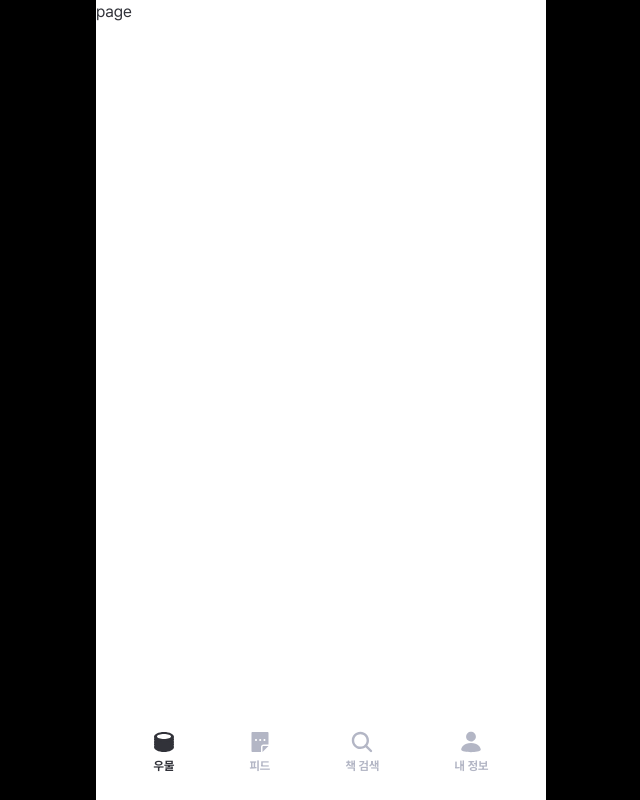
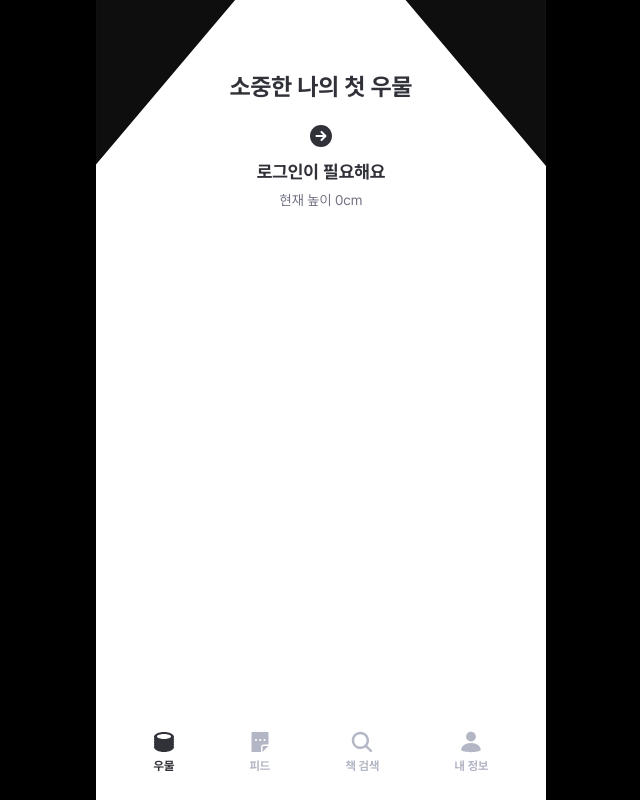
Before and after one commit to Team-Frolog/Frolog_Web, a Next.js app: page /well in a window 1280 px wide. Shown: the whole page, without its empty margins (319-959 px from the left). Built offline with nearby package versions, Linux system fonts and the light colour scheme; no server answers.

Commit message:
[Feat/#31]: 우물 헤더 구현

```diff
--- a/src/app/(main)/layout.tsx
+++ b/src/app/(main)/layout.tsx
@@ -4,7 +4,7 @@ import React from 'react';
 function MainLayout({ children }: { children: React.ReactNode }) {
   return (
     <div className='min-h-dvh w-screen bg-white text-gray-800'>
-      {children}
+      <div className='h-fit min-h-full w-full pb-[80px]'>{children}</div>
       <NavigationBar />
     </div>
   );
--- a/src/app/(main)/well/page.tsx
+++ b/src/app/(main)/well/page.tsx
@@ -1,7 +1,12 @@
+import WellHeader from '@/components/wellPage/WellHeader';
 import React from 'react';
 
 function WellPage() {
-  return <div>page</div>;
+  return (
+    <div>
+      <WellHeader />
+    </div>
+  );
 }
 
 export default WellPage;
--- a/src/components/common/NavigationBar.tsx
+++ b/src/components/common/NavigationBar.tsx
@@ -11,7 +11,7 @@ import { usePathname } from 'next/navigation';
 function NavigationBar() {
   const pathname = usePathname();
   return (
-    <div className='fixed bottom-0 left-[50%] flex h-[80px] w-[450px] translate-x-[-50%] items-center justify-around bg-white px-[20px] pb-[15px] mobile:w-full'>
+    <div className='fixed bottom-0 left-[50%] flex h-[80px] w-[450px] translate-x-[-50%] items-center justify-around bg-white px-[20px] pb-[15px] mobile:left-0 mobile:w-full mobile:translate-x-0'>
       <Link href='/well' className='navItem'>
         <WellIcon
           fill={pathname === '/well' ? '#313239' : '#B3B6C5'}
--- /dev/null
+++ b/src/components/wellPage/WellHeader.tsx
@@ -0,0 +1,32 @@
+import { ICONS } from '@/constants/icons';
+import { IMAGES } from '@/constants/images';
+import Image from 'next/image';
+import React from 'react';
+
+function WellHeader() {
+  return (
+    <div className='fixed left-[50%] top-0 flex w-[450px] translate-x-[-50%] flex-col items-center gap-[20px] pt-[70px] mobile:left-0 mobile:w-full mobile:translate-x-0'>
+      <Image
+        src={IMAGES.well.header}
+        alt='well-header'
+        width={390}
+        height={144}
+        className='absolute left-0 top-0 w-full'
+      />
+      <h1 className='text-title_xl_bold'>소중한 나의 첫 우물</h1>
+      <div className='flex flex-col items-center gap-[4px]'>
+        <Image
+          src={ICONS.well.arrow}
+          alt='arrow'
+          width={24}
+          height={24}
+          className='mb-[6px]'
+        />
+        <h3 className='text-body_xl_bold'>로그인이 필요해요</h3>
+        <span className='text-body_md text-gray-600'>현재 높이 0cm</span>
+      </div>
+    </div>
+  );
+}
+
+export default WellHeader;
--- a/src/constants/icons.ts
+++ b/src/constants/icons.ts
@@ -22,6 +22,9 @@ export const ICONS = {
       circle_unchecked: `${BASE_PATH}/common/check/circle-uncheck.svg`,
     },
   },
+  well: {
+    arrow: `${BASE_PATH}/wellPage/circle-arrow.svg`,
+  },
   join: {
     light: `${BASE_PATH}/joinPage/light.svg`,
   },
--- a/src/constants/images.ts
+++ b/src/constants/images.ts
@@ -20,5 +20,8 @@ export const IMAGES = {
       '3': `${BASE_PATH}/test/frog/type3.svg`,
     },
   },
+  well: {
+    header: `${BASE_PATH}/well/well-header.svg`,
+  },
   ground: `${BASE_PATH}/etc/ground.svg`,
 };
```
Also changed, not shown: public/icons/wellPage/circle-arrow.svg (added), public/images/well/well-header.svg (added).
